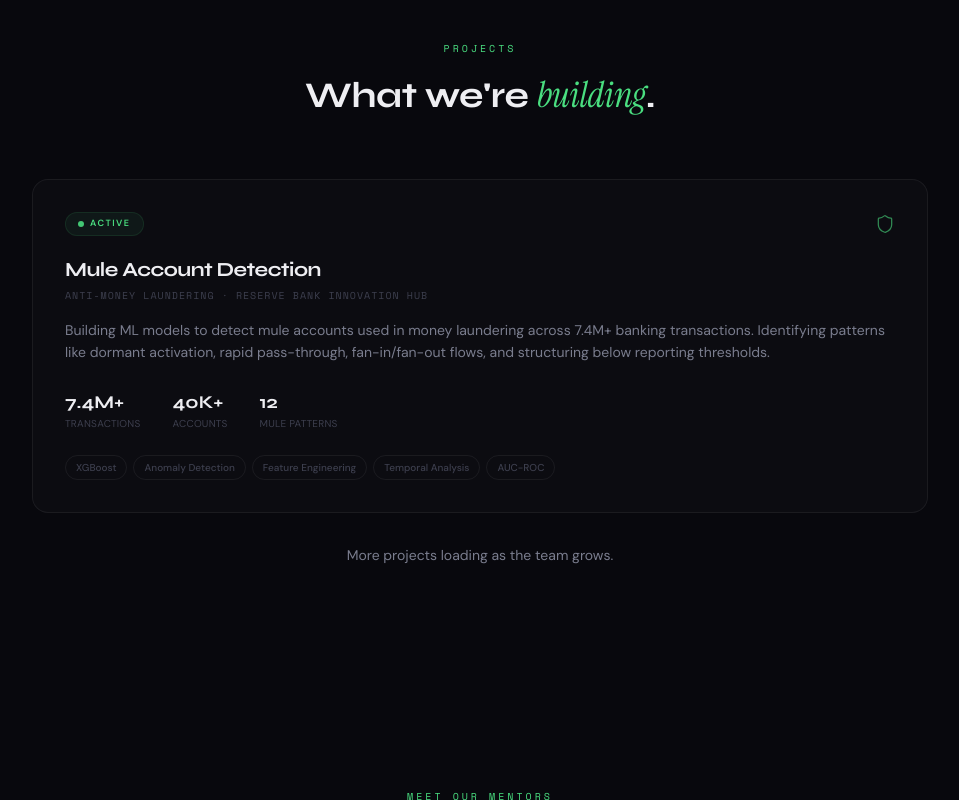
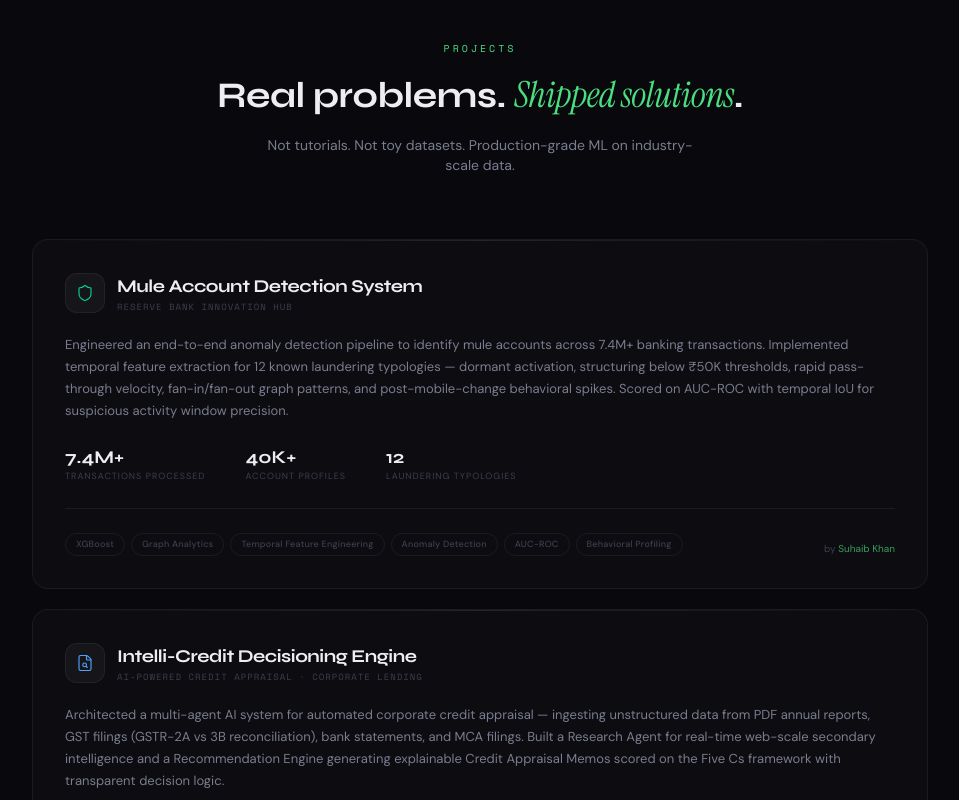
Before and after one commit to SuhaibK10/FAAST-ML-Team, a React (Vite) app: page / in a window 1280 px wide. Shown: the part 1400-2200 px from the top of the page, without its empty margins (160-1119 px from the left). Built offline with nearby package versions, Linux system fonts and the light colour scheme.

Commit message:
Updated Projects component

```diff
--- a/src/components/Projects.jsx
+++ b/src/components/Projects.jsx
@@ -1,29 +1,52 @@
 import { motion } from 'framer-motion'
-import { Database, Shield, Brain, ExternalLink } from 'lucide-react'
+import { Shield, FileSearch, ShoppingCart, ExternalLink } from 'lucide-react'
 
 const projects = [
   {
-    status: 'ACTIVE',
-    statusColor: 'text-mint',
-    statusBg: 'bg-mint-dim border-mint/10',
-    title: 'Mule Account Detection',
-    subtitle: 'Anti-Money Laundering · Reserve Bank Innovation Hub',
-    desc: 'Building ML models to detect mule accounts used in money laundering across 7.4M+ banking transactions. Identifying patterns like dormant activation, rapid pass-through, fan-in/fan-out flows, and structuring below reporting thresholds.',
+    icon: Shield,
+    iconColor: 'text-emerald-400',
+    accent: 'from-emerald-500/20 to-emerald-500/0',
+    borderHover: 'rgba(52,211,153,0.15)',
+    title: 'Mule Account Detection System',
+    org: 'Reserve Bank Innovation Hub',
+    desc: 'Engineered an end-to-end anomaly detection pipeline to identify mule accounts across 7.4M+ banking transactions. Implemented temporal feature extraction for 12 known laundering typologies — dormant activation, structuring below ₹50K thresholds, rapid pass-through velocity, fan-in/fan-out graph patterns, and post-mobile-change behavioral spikes. Scored on AUC-ROC with temporal IoU for suspicious activity window precision.',
     stats: [
-      { value: '7.4M+', label: 'Transactions' },
-      { value: '40K+', label: 'Accounts' },
-      { value: '12', label: 'Mule Patterns' },
+      { value: '7.4M+', label: 'Transactions Processed' },
+      { value: '40K+', label: 'Account Profiles' },
+      { value: '12', label: 'Laundering Typologies' },
     ],
-    tags: ['XGBoost', 'Anomaly Detection', 'Feature Engineering', 'Temporal Analysis', 'AUC-ROC'],
-    icon: Shield,
-    iconColor: 'text-mint',
+    tags: ['XGBoost', 'Graph Analytics', 'Temporal Feature Engineering', 'Anomaly Detection', 'AUC-ROC', 'Behavioral Profiling'],
   },
-  // Add more projects here as the team grows
-  // {
-  //   status: 'UPCOMING',
-  //   title: 'Jane Street Market Prediction',
-  //   ...
-  // },
+  {
+    icon: FileSearch,
+    iconColor: 'text-blue-400',
+    accent: 'from-blue-500/20 to-blue-500/0',
+    borderHover: 'rgba(96,165,250,0.15)',
+    title: 'Intelli-Credit Decisioning Engine',
+    org: 'AI-Powered Credit Appraisal · Corporate Lending',
+    desc: 'Architected a multi-agent AI system for automated corporate credit appraisal — ingesting unstructured data from PDF annual reports, GST filings (GSTR-2A vs 3B reconciliation), bank statements, and MCA filings. Built a Research Agent for real-time web-scale secondary intelligence and a Recommendation Engine generating explainable Credit Appraisal Memos scored on the Five Cs framework with transparent decision logic.',
+    stats: [
+      { value: '3', label: 'Intelligence Pillars' },
+      { value: '5C', label: 'Credit Scoring Framework' },
+      { value: 'Multi-Agent', label: 'Architecture' },
+    ],
+    tags: ['LLM Orchestration', 'RAG Pipeline', 'PDF Extraction', 'Explainable AI', 'Databricks', 'Web Crawling'],
+  },
+  {
+    icon: ShoppingCart,
+    iconColor: 'text-amber-400',
+    accent: 'from-amber-500/20 to-amber-500/0',
+    borderHover: 'rgba(251,191,36,0.15)',
+    title: 'Dynamic Pricing Intelligence',
+    org: 'Amazon ML Challenge · 7,100+ Teams Nationally',
+    desc: 'Developed a large-scale pricing prediction model for Amazon\'s e-commerce catalog — analyzing product titles, descriptions, specifications, and pack quantities across millions of SKUs. Built feature extraction pipelines for multimodal product attributes (brand signals, specification embeddings, quantity normalization) to predict optimal price points at scale. Competed against 7,100+ teams from top engineering colleges nationally.',
+    stats: [
+      { value: '2.2M+', label: 'Product SKUs' },
+      { value: '7,100+', label: 'Competing Teams' },
+      { value: 'NLP', label: 'Core Pipeline' },
+    ],
+    tags: ['Transformer Embeddings', 'Feature Engineering', 'Regression at Scale', 'Multimodal NLP', 'Catalog Intelligence'],
+  },
 ]
 
 export default function Projects() {
@@ -32,7 +55,7 @@ export default function Projects() {
       <div className="max-w-4xl mx-auto">
         {/* Header */}
         <motion.div
-          className="text-center mb-14"
+          className="text-center mb-16"
           initial={{ opacity: 0, y: 16 }}
           whileInView={{ opacity: 1, y: 0 }}
           viewport={{ once: true }}
@@ -40,83 +63,77 @@ export default function Projects() {
         >
           <p className="font-[family-name:var(--font-mono)] text-[10px] text-mint tracking-[3px] uppercase mb-3">Projects</p>
           <h2 className="font-[family-name:var(--font-display)] text-[clamp(24px,3.5vw,36px)] font-bold tracking-[-0.5px] text-fg">
-            What we're{' '}
-            <span className="font-[family-name:var(--font-serif)] italic font-normal text-mint">building</span>.
+            Real problems.{' '}
+            <span className="font-[family-name:var(--font-serif)] italic font-normal text-mint">Shipped solutions</span>.
           </h2>
+          <p className="text-sm text-dim mt-3 max-w-md mx-auto">Not tutorials. Not toy datasets. Production-grade ML on industry-scale data.</p>
         </motion.div>
 
-        {/* Project Cards */}
+        {/* Cards */}
         <div className="space-y-5">
           {projects.map((project, i) => (
             <motion.div
               key={project.title}
-              className="p-6 md:p-8 rounded-2xl border border-dim3 bg-surface group relative overflow-hidden"
-              initial={{ opacity: 0, y: 24 }}
+              className="relative rounded-2xl border border-dim3 bg-surface group overflow-hidden"
+              initial={{ opacity: 0, y: 28 }}
               whileInView={{ opacity: 1, y: 0 }}
               viewport={{ once: true }}
-              transition={{ duration: 0.6, delay: i * 0.1 }}
-              whileHover={{ borderColor: 'rgba(74,222,128,0.12)' }}
+              transition={{ duration: 0.6, delay: i * 0.12 }}
+              whileHover={{ borderColor: project.borderHover }}
             >
-              {/* Top glow line */}
-              <div className="absolute top-0 left-0 right-0 h-px bg-gradient-to-r from-transparent via-mint/15 to-transparent opacity-0 group-hover:opacity-100 transition-opacity" />
+              {/* Top gradient accent */}
+              <div className={`absolute top-0 left-0 right-0 h-24 bg-gradient-to-b ${project.accent} opacity-0 group-hover:opacity-100 transition-opacity duration-500 pointer-events-none`} />
+              <div className="absolute top-0 left-0 right-0 h-px bg-gradient-to-r from-transparent via-white/10 to-transparent" />
 
-              {/* Status + Icon row */}
-              <div className="flex items-center justify-between mb-5">
-                <div className={`inline-flex items-center gap-1.5 px-3 py-1 rounded-full text-[9px] font-semibold tracking-[1.5px] uppercase border ${project.statusBg} ${project.statusColor}`}>
-                  <span className={`w-1.5 h-1.5 rounded-full ${project.statusColor === 'text-mint' ? 'bg-mint animate-pulse' : 'bg-dim2'}`} />
-                  {project.status}
+              <div className="relative p-6 md:p-8">
+                {/* Top row */}
+                <div className="flex items-start justify-between mb-5">
+                  <div className="flex items-center gap-3">
+                    <div className={`w-10 h-10 rounded-xl bg-surface-2 border border-dim3 flex items-center justify-center group-hover:border-white/10 transition-colors`}>
+                      <project.icon className={`w-[18px] h-[18px] ${project.iconColor}`} strokeWidth={1.5} />
                     </div>
-                <project.icon className={`w-5 h-5 ${project.iconColor} opacity-60`} strokeWidth={1.5} />
+                    <div>
+                      <h3 className="font-[family-name:var(--font-display)] text-base md:text-lg font-bold text-fg tracking-tight">{project.title}</h3>
+                      <p className="font-[family-name:var(--font-mono)] text-[9px] text-dim2 tracking-[1px] uppercase">{project.org}</p>
+                    </div>
+                  </div>
                 </div>
 
-              {/* Title */}
-              <h3 className="font-[family-name:var(--font-display)] text-lg md:text-xl font-bold text-fg mb-1 tracking-tight">
-                {project.title}
-              </h3>
-              <p className="font-[family-name:var(--font-mono)] text-[10px] text-dim2 tracking-[1px] uppercase mb-4">
-                {project.subtitle}
-              </p>
+                {/* Description */}
+                <p className="text-[13px] text-dim leading-[1.7] mb-6">{project.desc}</p>
 
-              {/* Description */}
-              <p className="text-sm text-dim leading-relaxed mb-6">
-                {project.desc}
-              </p>
-
-              {/* Stats */}
-              <div className="flex gap-8 mb-6">
+                {/* Stats row */}
+                <div className="flex gap-6 md:gap-10 mb-6 pb-6 border-b border-dim3">
                   {project.stats.map((stat) => (
                     <div key={stat.label}>
-                    <div className="font-[family-name:var(--font-display)] text-lg font-bold text-fg">{stat.value}</div>
-                    <div className="text-[10px] text-dim2 uppercase tracking-wide">{stat.label}</div>
+                      <div className="font-[family-name:var(--font-display)] text-base md:text-lg font-bold text-fg leading-tight">{stat.value}</div>
+                      <div className="text-[9px] text-dim2 uppercase tracking-[1px] mt-0.5">{stat.label}</div>
                     </div>
                   ))}
                 </div>
 
-              {/* Tags */}
+                {/* Tags + Credit row */}
+                <div className="flex items-end justify-between gap-4">
                   <div className="flex flex-wrap gap-1.5">
                     {project.tags.map((tag) => (
-                  <span
-                    key={tag}
-                    className="px-2.5 py-1 rounded-full border border-dim3 text-[10px] text-dim2 font-medium"
-                  >
+                      <span key={tag} className="px-2.5 py-1 rounded-full border border-dim3 text-[9px] text-dim2 font-medium tracking-wide">
                         {tag}
                       </span>
                     ))}
                   </div>
+                  <a
+                    href="https://www.linkedin.com/in/suhaibkhan10/"
+                    target="_blank"
+                    rel="noopener noreferrer"
+                    className="flex-shrink-0 text-[10px] text-dim2 hover:text-mint transition-colors no-underline whitespace-nowrap"
+                  >
+                    by <span className="text-mint/70 hover:text-mint">Suhaib Khan</span>
+                  </a>
+                </div>
+              </div>
             </motion.div>
           ))}
         </div>
-
-        {/* More coming */}
-        <motion.p
-          className="text-center mt-8 text-sm text-dim"
-          initial={{ opacity: 0 }}
-          whileInView={{ opacity: 1 }}
-          viewport={{ once: true }}
-          transition={{ delay: 0.3 }}
-        >
-          More projects loading as the team grows.
-        </motion.p>
       </div>
     </section>
   )
```
Lines whose indentation alone changed are shown as unchanged.
